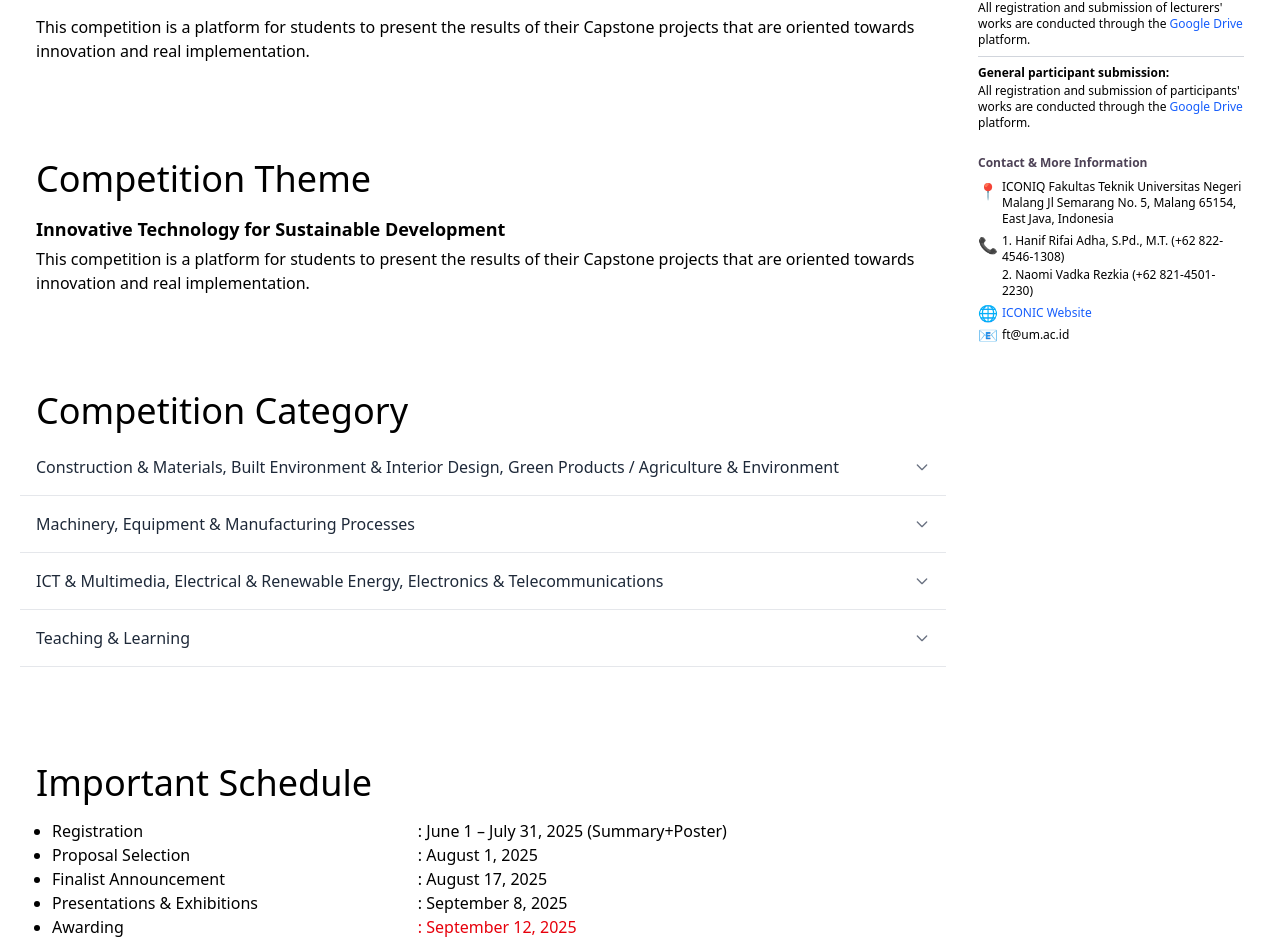
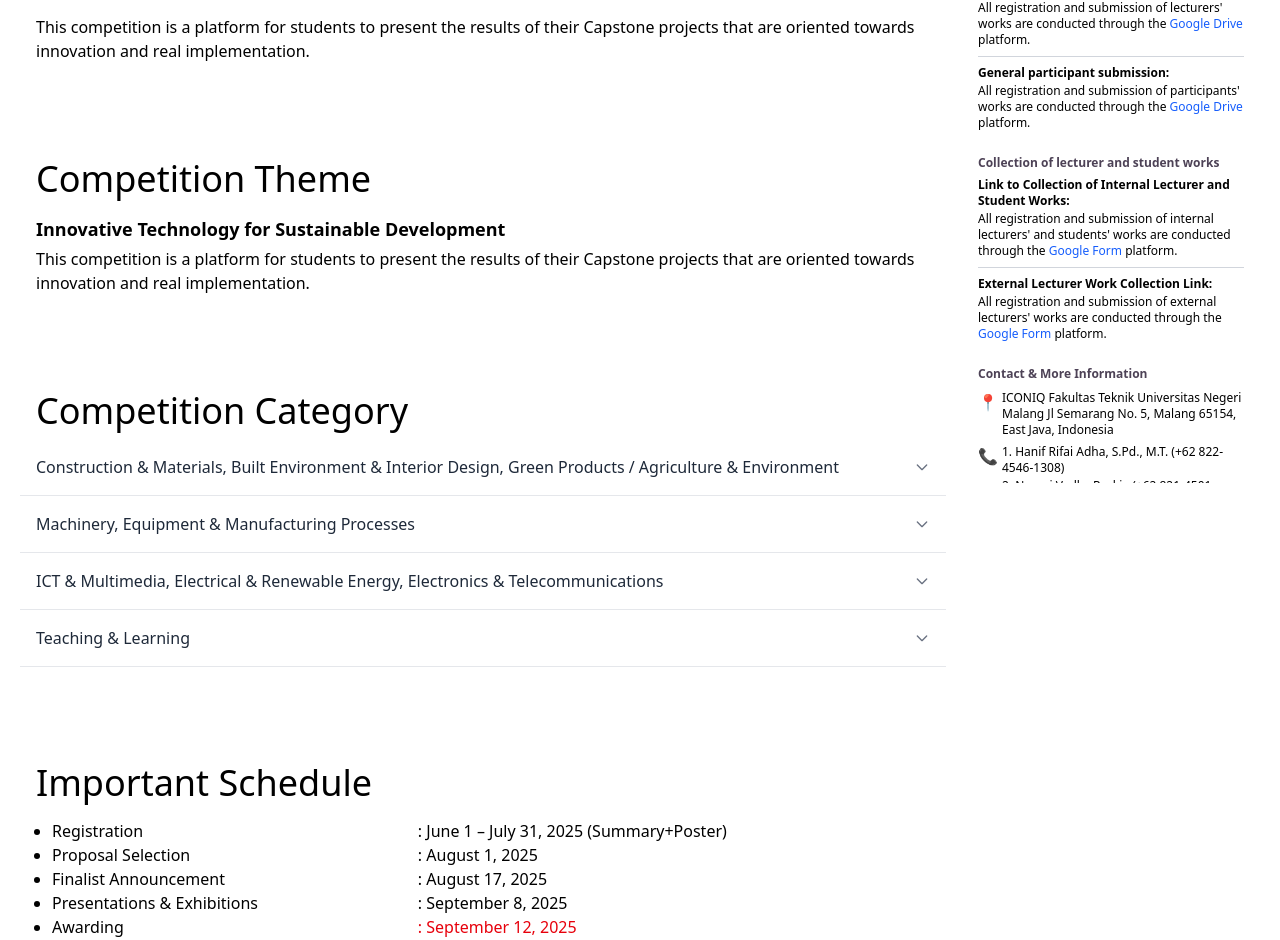
Before and after one commit to FathanAlfariel/iconic, a React (Vite) app: page / in a window 1280 px wide. Shown: the part 789-1729 px from the top of the page. Built offline with nearby package versions, Linux system fonts and the light colour scheme.

Commit message:
feat: adding links to collections of lecturer and student work and adding sample poster images to the guidelines

```diff
--- /dev/null
+++ b/src/components/ExamplePosterImg.jsx
@@ -0,0 +1,87 @@
+import React, { useEffect, useState } from "react";
+
+const ExamplePosterImg = () => {
+  const [isExpand, setIsExpand] = useState(false);
+
+  // Mengatur overflow pada body saat Expand Content aktif
+  useEffect(() => {
+    if (isExpand) {
+      document.body.style.overflow = "hidden";
+    } else {
+      document.body.style.overflow = "";
+    }
+
+    // Cleanup saat komponen unmount
+    return () => {
+      document.body.style.overflow = "";
+    };
+  }, [isExpand]);
+
+  return (
+    <>
+      <div className="relative h-[100%] min-w-full w-full max-w-full lg:min-w-72 lg:w-72 lg:max-w-72">
+        <div className="sticky top-24">
+          <p className="font-semibold text-sm mb-4">For example:</p>
+          {/* HEADING IMAGE */}
+          <div className="h-full w-full">
+            <img
+              src="/poster_example.png"
+              alt="poster_example.png"
+              className="w-full h-full object-cover rounded-xl"
+            />
+          </div>
+
+          {/* Expand Button */}
+          <div className="absolute bottom-3 right-3 z-50">
+            <button
+              title="Full screen"
+              onClick={() => setIsExpand(true)}
+              className="cursor-pointer p-2 rounded-full transition duration-300 bg-gray-100/[.6] hover:bg-gray-100/[.75] active:scale-95"
+            >
+              <svg
+                xmlns="http://www.w3.org/2000/svg"
+                viewBox="0 -960 960 960"
+                fill="#21182b"
+                className="w-5 h-5 md:w-5 md:h-5"
+              >
+                <path d="M120-120v-320h80v184l504-504H520v-80h320v320h-80v-184L256-200h184v80H120Z" />
+              </svg>
+            </button>
+          </div>
+        </div>
+      </div>
+
+      {/* Expand Content */}
+      {isExpand && (
+        <div className="fixed top-0 left-0 flex justify-center items-center w-screen h-screen z-999 bg-black/[.5]">
+          <div className="flex max-h-screen max-w-7xl">
+            <img
+              src="/poster_example.png"
+              alt="poster_example.png"
+              className="w-auto h-auto object-contain"
+            />
+          </div>
+
+          <div className="absolute top-3 right-3 md:top-6 md:right-6">
+            <button
+              title="Close"
+              onClick={() => setIsExpand(false)}
+              className="cursor-pointer p-2.5 rounded-full transition duration-300 bg-gray-100/[.6] hover:bg-gray-100/[.75] active:scale-95"
+            >
+              <svg
+                xmlns="http://www.w3.org/2000/svg"
+                viewBox="0 -960 960 960"
+                fill="#21182b"
+                className="w-5 h-5 md:w-6 md:h-6"
+              >
+                <path d="m256-200-56-56 224-224-224-224 56-56 224 224 224-224 56 56-224 224 224 224-56 56-224-224-224 224Z" />
+              </svg>
+            </button>
+          </div>
+        </div>
+      )}
+    </>
+  );
+};
+
+export default ExamplePosterImg;
--- a/src/pages/Guidelines.jsx
+++ b/src/pages/Guidelines.jsx
@@ -1,5 +1,6 @@
 import React, { useRef } from "react";
 import NavigationBar from "../components/NavigationBar";
+import ExamplePosterImg from "../components/ExamplePosterImg";
 
 const Guidelines = () => {
   // Ref untuk setiap section
@@ -29,7 +30,8 @@ const Guidelines = () => {
           {/* Innovation Poster Format */}
           <div ref={innovationPosterFormat} className="pt-24">
             <h2 className="text-4xl font-medium">Innovation Poster Format</h2>
-            <div className="mt-7">
+            <div className="flex flex-col lg:flex-row items-stretch lg:gap-x-12 mt-7">
+              <div className="w-full">
                 <p>Each poster must follow the following specifications:</p>
                 <ul className="list-outside list-disc flex flex-col gap-y-0.5 mt-0.5">
                   <li className="ml-8">
@@ -39,9 +41,9 @@ const Guidelines = () => {
                     The poster must be of A3 size and in the PDF format.
                   </li>
                   <li className="ml-8">
-                  The following sections outline the core focus areas typically
-                  found in a Capstone Design Project poster, using the uploaded
-                  example as a reference:
+                    The following sections outline the core focus areas
+                    typically found in a Capstone Design Project poster, using
+                    the uploaded example as a reference:
                     <ol type="a" className="ml-8 list-outside list-decimal">
                       <li>
                         Problem Statement
@@ -79,8 +81,9 @@ const Guidelines = () => {
                         <br />
                         Explanation of how the team{" "}
                         <span className="font-bold">designed or built</span> the
-                      proposed solution. Focus: Concept selection, prototyping,
-                      and rationale behind design choices. Can include:
+                        proposed solution. Focus: Concept selection,
+                        prototyping, and rationale behind design choices. Can
+                        include:
                         <ul className="list-disc list-inside mt-0.5 ml-4">
                           <li>CAD drawings or sketches</li>
                           <li>Prototyping process</li>
@@ -121,11 +124,15 @@ const Guidelines = () => {
                         Visual & Branding Elements
                         <br />
                         <ul className="list-disc list-inside mt-0.5 ml-4">
-                        <li>Clean, professional layout with clear sections</li>
+                          <li>
+                            Clean, professional layout with clear sections
+                          </li>
                           <li>
                             Institutional logos (e.g., university or department)
                           </li>
-                        <li>Team members' names and advisor acknowledgment</li>
+                          <li>
+                            Team members' names and advisor acknowledgment
+                          </li>
                           <li>Consistent color palette and font use</li>
                         </ul>
                       </li>
@@ -136,6 +143,11 @@ const Guidelines = () => {
                     given.
                   </li>
                 </ul>
+              </div>
+
+              <div className="mt-4 lg:mt-0">
+                <ExamplePosterImg />
+              </div>
             </div>
           </div>
 
@@ -197,7 +209,7 @@ const Guidelines = () => {
         </div>
 
         <aside className="md:pb-8 md:sticky md:top-8 order-first md:order-last col-span-12 md:col-span-3 mt-14 max-h-screen overflow-y-auto">
-          <p className="text-left text-xs font-semibold text-[#4d4256] mb-2 px-6">
+          <p className="text-left text-xs font-semibold text-[#4d4272] mb-2 px-6 mt-4">
             On this page
           </p>
 
@@ -263,6 +275,48 @@ const Guidelines = () => {
             </ul>
           </div>
 
+          {/* Collection of lecturer and student works */}
+          <div className="text-left text-xs mx-2 py-3 px-4 transition duration-200 hover:bg-gray-200 rounded-xl">
+            <span className="font-semibold text-[#4d4256]">
+              Collection of lecturer and student works
+            </span>
+            <br />
+
+            <ul className="flex flex-col mt-1.5">
+              <li className="mb-2">
+                <p className="font-bold mb-0.5">
+                  Link to Collection of Internal Lecturer and Student Works:
+                </p>
+                All registration and submission of internal lecturers' and
+                students' works are conducted through the{" "}
+                <a
+                  target="_blank"
+                  href="https://docs.google.com/forms/d/e/1FAIpQLSeQImX3PxwBTeLTK0gJqDixrbGBgiZA2UNaffG8bbRSaABdRA/viewform?usp=header"
+                  className="font-medium text-blue-600 hover:text-blue-800 hover:underline"
+                >
+                  Google Form
+                </a>{" "}
+                platform.
+              </li>
+              <li className="block border-t border-gray-300 w-full"></li>
+              <li className="mt-2">
+                <p className="font-bold mb-0.5">
+                  External Lecturer Work Collection Link:
+                </p>
+                All registration and submission of external lecturers' works are
+                conducted through the{" "}
+                <a
+                  target="_blank"
+                  href="https://docs.google.com/forms/d/e/1FAIpQLSfgvle4c1-1Nm-HJRr6nL3s8dVnSn44-dppWNrv-niJiGZOsQ/viewform?usp=dialog"
+                  className="font-medium text-blue-600 hover:text-blue-800 hover:underline"
+                >
+                  Google Form
+                </a>{" "}
+                platform.
+              </li>
+            </ul>
+          </div>
+
           {/* Contact & More Information */}
           <div className="mx-2 py-3 px-4 transition duration-200 hover:bg-gray-200 rounded-xl">
             <p className="text-left text-xs font-semibold text-[#4d4256]">
--- a/src/pages/Home.jsx
+++ b/src/pages/Home.jsx
@@ -451,6 +451,48 @@ const Home = () => {
             </ul>
           </div>
 
+          {/* Collection of lecturer and student works */}
+          <div className="text-left text-xs mx-2 py-3 px-4 transition duration-200 hover:bg-gray-200 rounded-xl">
+            <span className="font-semibold text-[#4d4256]">
+              Collection of lecturer and student works
+            </span>
+            <br />
+
+            <ul className="flex flex-col mt-1.5">
+              <li className="mb-2">
+                <p className="font-bold mb-0.5">
+                  Link to Collection of Internal Lecturer and Student Works:
+                </p>
+                All registration and submission of internal lecturers' and
+                students' works are conducted through the{" "}
+                <a
+                  target="_blank"
+                  href="https://docs.google.com/forms/d/e/1FAIpQLSeQImX3PxwBTeLTK0gJqDixrbGBgiZA2UNaffG8bbRSaABdRA/viewform?usp=header"
+                  className="font-medium text-blue-600 hover:text-blue-800 hover:underline"
+                >
+                  Google Form
+                </a>{" "}
+                platform.
+              </li>
+              <li className="block border-t border-gray-300 w-full"></li>
+              <li className="mt-2">
+                <p className="font-bold mb-0.5">
+                  External Lecturer Work Collection Link:
+                </p>
+                All registration and submission of external lecturers' works are
+                conducted through the{" "}
+                <a
+                  target="_blank"
+                  href="https://docs.google.com/forms/d/e/1FAIpQLSfgvle4c1-1Nm-HJRr6nL3s8dVnSn44-dppWNrv-niJiGZOsQ/viewform?usp=dialog"
+                  className="font-medium text-blue-600 hover:text-blue-800 hover:underline"
+                >
+                  Google Form
+                </a>{" "}
+                platform.
+              </li>
+            </ul>
+          </div>
+
           {/* Contact & More Information */}
           <div className="mx-2 py-3 px-4 transition duration-200 hover:bg-gray-200 rounded-xl">
             <p className="text-left text-xs font-semibold text-[#4d4256]">
--- a/src/pages/Rules.jsx
+++ b/src/pages/Rules.jsx
@@ -329,6 +329,48 @@ const Rules = () => {
             </ul>
           </div>
 
+          {/* Collection of lecturer and student works */}
+          <div className="text-left text-xs mx-2 py-3 px-4 transition duration-200 hover:bg-gray-200 rounded-xl">
+            <span className="font-semibold text-[#4d4256]">
+              Collection of lecturer and student works
+            </span>
+            <br />
+
+            <ul className="flex flex-col mt-1.5">
+              <li className="mb-2">
+                <p className="font-bold mb-0.5">
+                  Link to Collection of Internal Lecturer and Student Works:
+                </p>
+                All registration and submission of internal lecturers' and
+                students' works are conducted through the{" "}
+                <a
+                  target="_blank"
+                  href="https://docs.google.com/forms/d/e/1FAIpQLSeQImX3PxwBTeLTK0gJqDixrbGBgiZA2UNaffG8bbRSaABdRA/viewform?usp=header"
+                  className="font-medium text-blue-600 hover:text-blue-800 hover:underline"
+                >
+                  Google Form
+                </a>{" "}
+                platform.
+              </li>
+              <li className="block border-t border-gray-300 w-full"></li>
+              <li className="mt-2">
+                <p className="font-bold mb-0.5">
+                  External Lecturer Work Collection Link:
+                </p>
+                All registration and submission of external lecturers' works are
+                conducted through the{" "}
+                <a
+                  target="_blank"
+                  href="https://docs.google.com/forms/d/e/1FAIpQLSfgvle4c1-1Nm-HJRr6nL3s8dVnSn44-dppWNrv-niJiGZOsQ/viewform?usp=dialog"
+                  className="font-medium text-blue-600 hover:text-blue-800 hover:underline"
+                >
+                  Google Form
+                </a>{" "}
+                platform.
+              </li>
+            </ul>
+          </div>
+
           {/* Contact & More Information */}
           <div className="mx-2 py-3 px-4 transition duration-200 hover:bg-gray-200 rounded-xl">
             <p className="text-left text-xs font-semibold text-[#4d4256]">
```
Also changed, not shown: 1 other file (tests, documents, lock files or other folders). Lines whose indentation alone changed are shown as unchanged.
